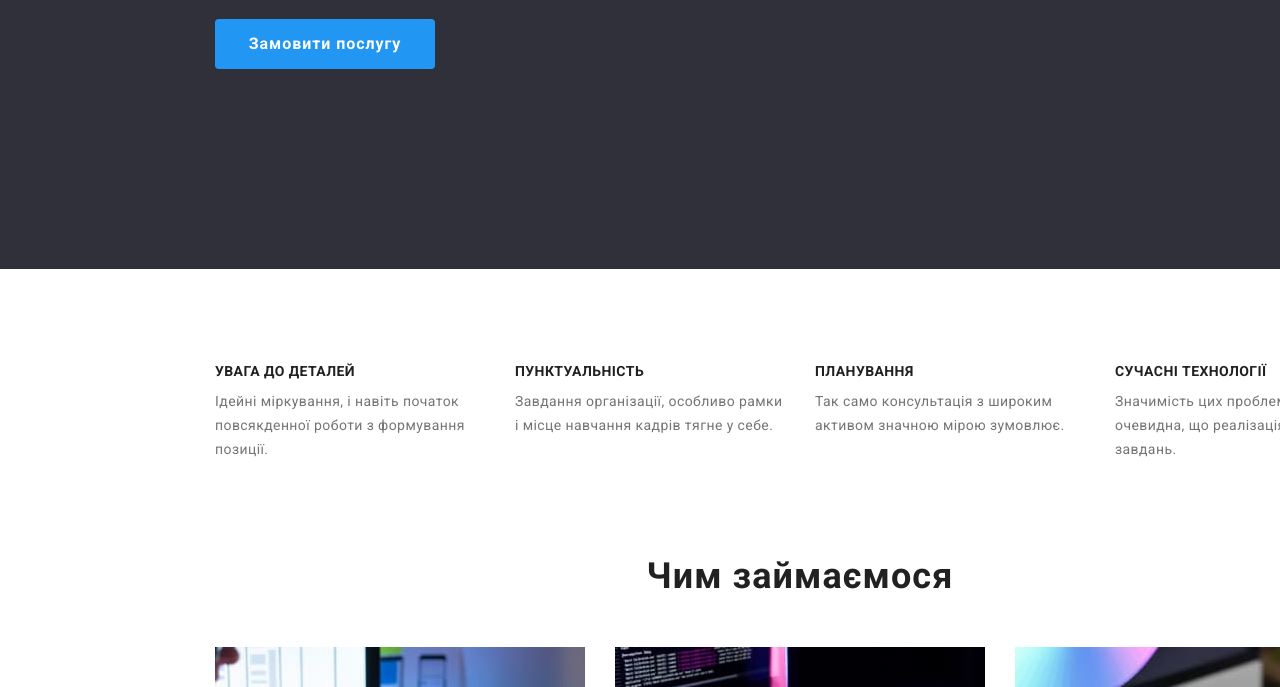
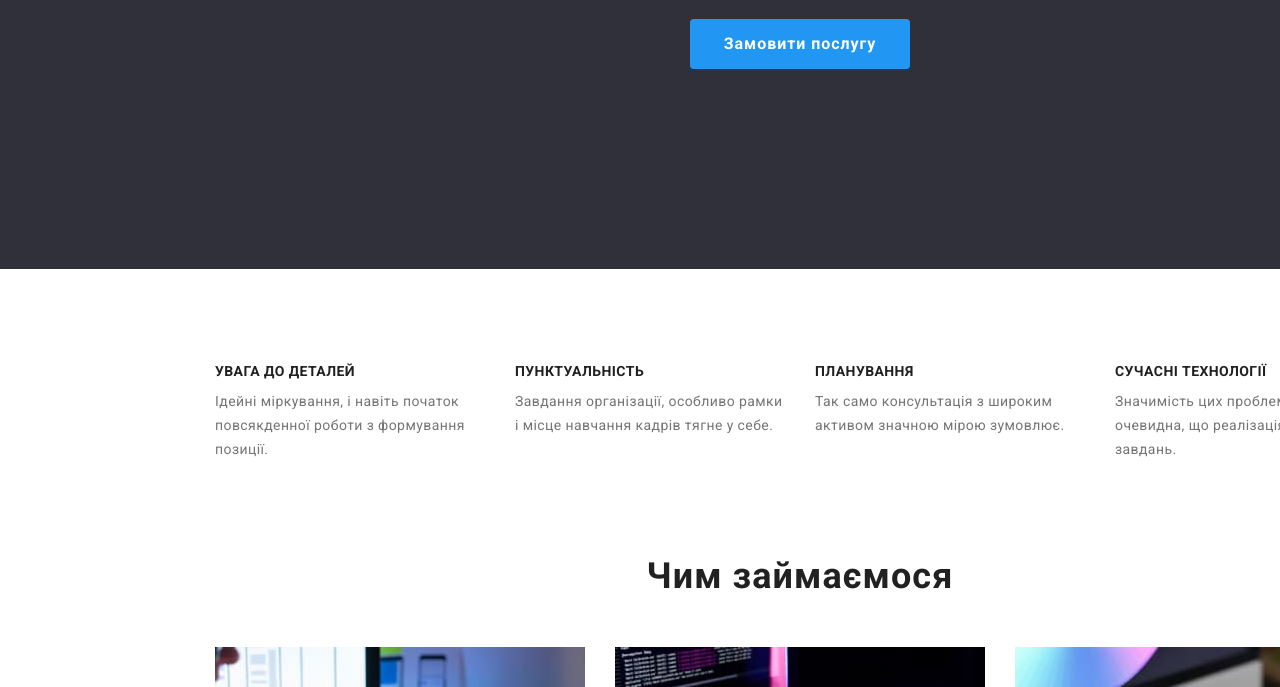
Before and after one commit to RomanBratus/goit-markup-hw-03, a plain HTML site: page index.html in a window 1280 px wide. Shown: the part 413-1100 px from the top of the page. Drawn offline with nearby package versions, Linux system fonts and the light colour scheme.

Commit message:
hero btn position

```diff
--- a/css/styles.css
+++ b/css/styles.css
@@ -252,6 +252,11 @@ ul,ol{
     padding-top: 200px;
 }
 
+.hero-div-btn {
+    display: flex;
+    justify-content: center;
+}
+
 .hero-button {
     color: var(--additional-text-color);
     background: var(--text-hover-color);
--- a/index.html
+++ b/index.html
@@ -34,7 +34,7 @@
           <!-- Навігація по сторінці -->
           <ul class="topbar-navigation-list">
             <li class="topbar-navigation-group">
-              <a href="./index.html" class="link-options topbar-navigation-link active"
+              <a href="./index.html" class="link-options topbar-navigation-link"
                 >Студія</a
               >
             </li>
@@ -76,7 +76,9 @@
       <section class="hero">
         <div class="container hero-container">
           <h1 class="hero-title">Ефективні рішення для вашого бізнесу</h1>
-          <button type="button" class="hero-button">Замовити послугу</button>
+          <div class="hero-div-btn">
+            <button type="button" class="hero-button">Замовити послугу</button>
+          </div>
         </div>
       </section>
 
```
